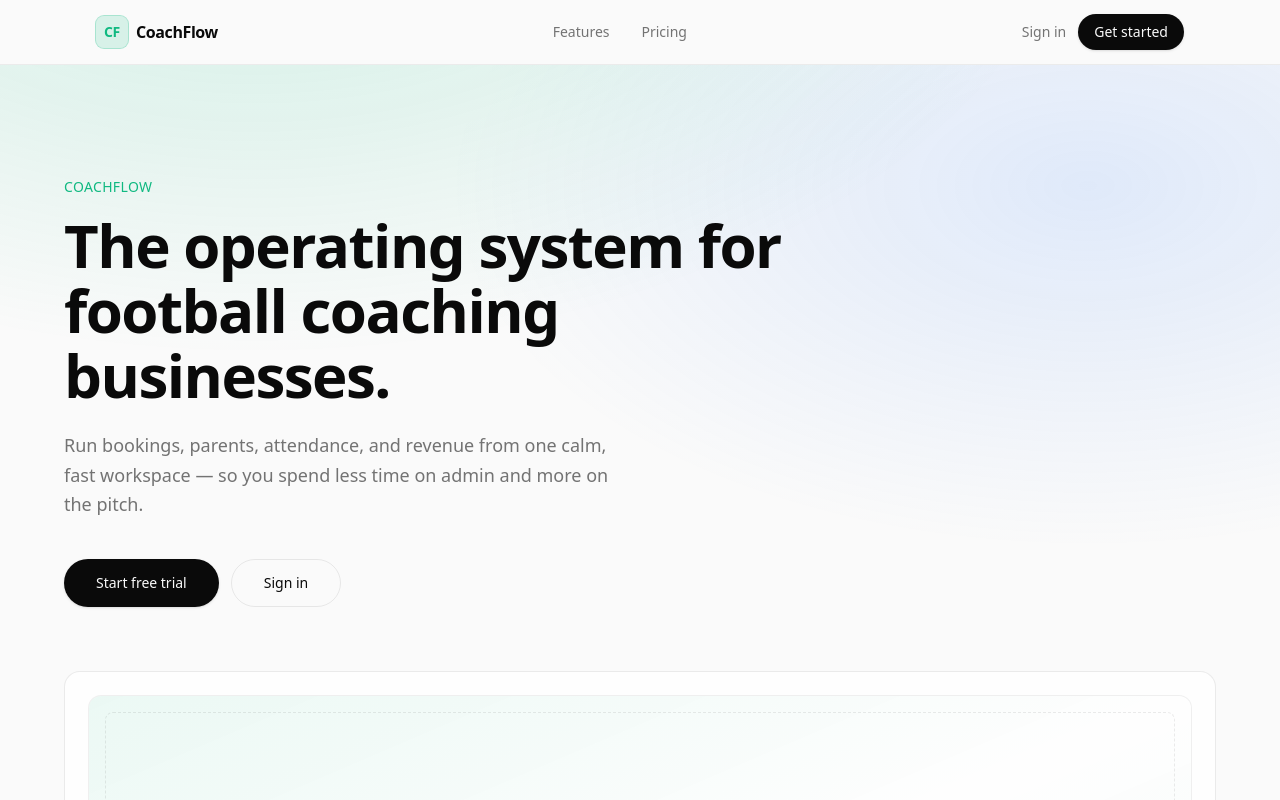
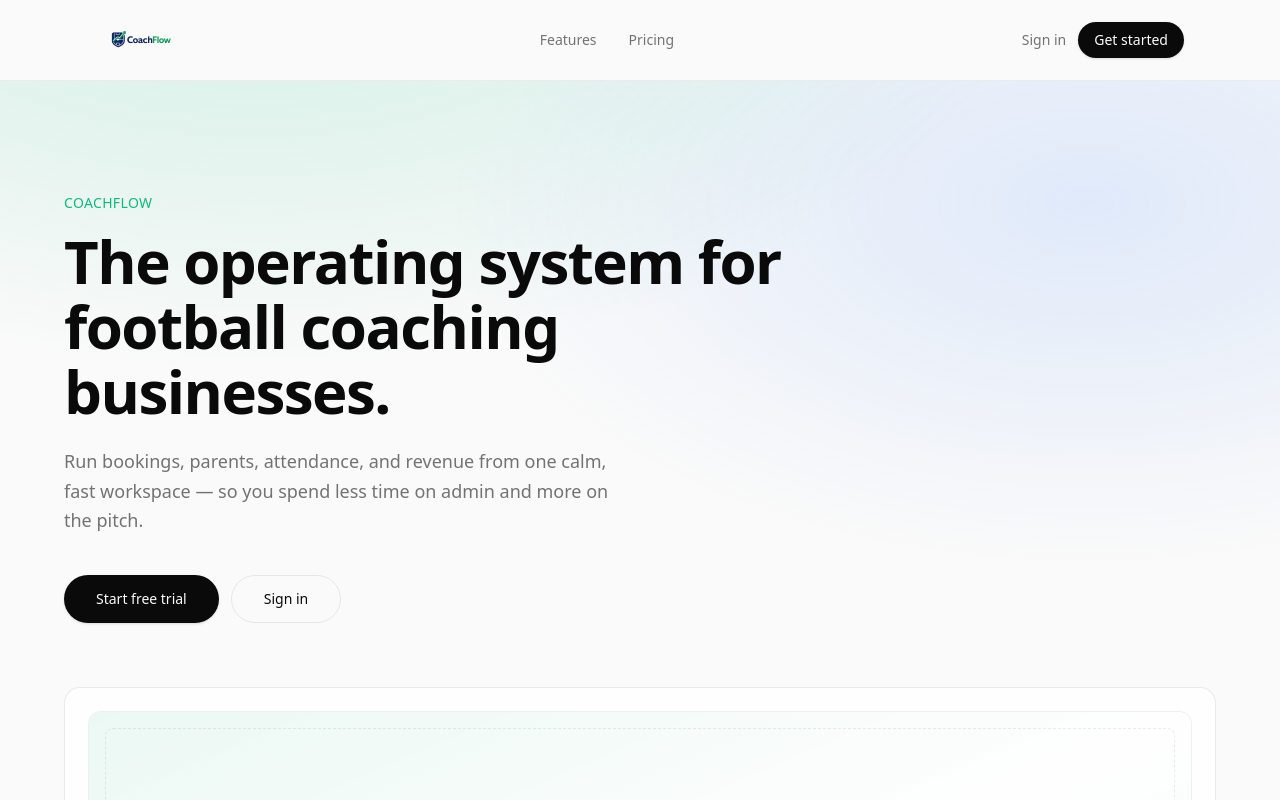
Before and after one commit to parkeralastair04-boop/coachflow, a Next.js app: page / in a window 1280 px wide. Shown: the top 800 px of the page. Built offline with nearby package versions, Linux system fonts and the light colour scheme.

Commit message:
Improve logo size and remove background

```diff
--- a/app/login/page.tsx
+++ b/app/login/page.tsx
@@ -1,6 +1,7 @@
 import type { Metadata } from "next";
 import Link from "next/link";
 import { Suspense } from "react";
+import { BrandLogo } from "@/components/brand-logo";
 import { LoginForm } from "@/components/login-form";
 
 export const metadata: Metadata = {
@@ -19,8 +20,8 @@ export default function LoginPage() {
   return (
     <div className="flex min-h-full flex-col">
       <header className="border-b border-black/[0.06] px-4 py-4 dark:border-white/[0.08] sm:px-6">
-        <Link href="/" className="font-semibold tracking-tight">
-          CoachFlow
+        <Link href="/" className="inline-flex" aria-label="CoachFlow home">
+          <BrandLogo className="h-10" priority />
         </Link>
       </header>
       <div className="mesh-gradient flex flex-1 items-center justify-center px-4 py-16 sm:px-6">
--- a/app/signup/page.tsx
+++ b/app/signup/page.tsx
@@ -1,5 +1,6 @@
 import type { Metadata } from "next";
 import Link from "next/link";
+import { BrandLogo } from "@/components/brand-logo";
 import { SignupForm } from "@/components/signup-form";
 
 export const metadata: Metadata = {
@@ -10,8 +11,8 @@ export default function SignupPage() {
   return (
     <div className="flex min-h-full flex-col">
       <header className="border-b border-black/[0.06] px-4 py-4 dark:border-white/[0.08] sm:px-6">
-        <Link href="/" className="font-semibold tracking-tight">
-          CoachFlow
+        <Link href="/" className="inline-flex" aria-label="CoachFlow home">
+          <BrandLogo className="h-10" priority />
         </Link>
       </header>
       <div className="mesh-gradient flex flex-1 items-center justify-center px-4 py-16 sm:px-6">
--- /dev/null
+++ b/components/brand-logo.tsx
@@ -0,0 +1,20 @@
+import Image from "next/image";
+import { cn } from "@/lib/utils";
+
+type BrandLogoProps = {
+  className?: string;
+  priority?: boolean;
+};
+
+export function BrandLogo({ className, priority }: BrandLogoProps) {
+  return (
+    <Image
+      src="/logo.png"
+      alt="CoachFlow"
+      width={180}
+      height={120}
+      priority={priority}
+      className={cn("w-auto object-contain", className)}
+    />
+  );
+}
--- a/components/footer.tsx
+++ b/components/footer.tsx
@@ -1,4 +1,5 @@
 import Link from "next/link";
+import { BrandLogo } from "@/components/brand-logo";
 
 const footerLinks = [
   { label: "Features", href: "/#features" },
@@ -11,7 +12,9 @@ export function Footer() {
     <footer className="border-t border-black/[0.06] dark:border-white/[0.08]">
       <div className="mx-auto flex max-w-6xl flex-col gap-8 px-4 py-12 sm:px-6 lg:flex-row lg:items-center lg:justify-between lg:px-8">
         <div>
-          <p className="font-semibold tracking-tight">CoachFlow</p>
+          <Link href="/" className="inline-flex" aria-label="CoachFlow home">
+            <BrandLogo className="h-16" />
+          </Link>
           <p className="text-muted mt-1 max-w-sm text-sm">
             The operating system for football coaching businesses.
           </p>
--- a/components/navbar.tsx
+++ b/components/navbar.tsx
@@ -1,4 +1,5 @@
 import Link from "next/link";
+import { BrandLogo } from "@/components/brand-logo";
 import { cn } from "@/lib/utils";
 
 type NavbarProps = {
@@ -15,15 +16,13 @@ export function Navbar({ className, variant = "marketing" }: NavbarProps) {
         className,
       )}
     >
-      <nav className="mx-auto flex h-14 max-w-6xl items-center justify-between px-4 sm:h-16 sm:px-6 lg:px-8">
+      <nav className="mx-auto flex h-20 max-w-6xl items-center justify-between px-4 sm:px-6 lg:px-8">
         <Link
           href="/"
-          className="flex items-center gap-2 font-semibold tracking-tight"
+          className="inline-flex items-center"
+          aria-label="CoachFlow home"
         >
-          <span className="flex size-8 items-center justify-center rounded-lg bg-accent/15 ring-1 ring-accent/35">
-            <span className="text-sm font-bold text-accent">CF</span>
-          </span>
-          <span>CoachFlow</span>
+          <BrandLogo className="h-16" priority />
         </Link>
 
         {variant === "marketing" ? (
--- a/components/sidebar.tsx
+++ b/components/sidebar.tsx
@@ -15,6 +15,7 @@ import {
   Tent,
   Wallet,
 } from "lucide-react";
+import { BrandLogo } from "@/components/brand-logo";
 import { createClient } from "@/lib/supabase";
 import { cn } from "@/lib/utils";
 
@@ -42,11 +43,10 @@ export function Sidebar() {
 
   return (
     <aside className="glass-panel flex w-full flex-col border-r border-black/[0.06] dark:border-white/[0.08] lg:fixed lg:inset-y-0 lg:w-60">
-      <div className="flex h-14 items-center gap-2 border-b border-black/[0.06] px-4 dark:border-white/[0.08] lg:h-16">
-        <span className="flex size-8 items-center justify-center rounded-lg bg-accent/15 ring-1 ring-accent/35">
-          <span className="text-xs font-bold text-accent">CF</span>
-        </span>
-        <span className="font-semibold tracking-tight">CoachFlow</span>
+      <div className="flex h-16 items-center gap-2 border-b border-black/[0.06] px-4 dark:border-white/[0.08] lg:h-20">
+        <Link href="/dashboard" aria-label="CoachFlow dashboard">
+          <BrandLogo className="h-14" priority />
+        </Link>
       </div>
       <nav className="flex flex-1 flex-col gap-1 p-3">
         {nav.map(({ href, label, icon: Icon }) => {
```
Also changed, not shown: public/logo.png (added).
